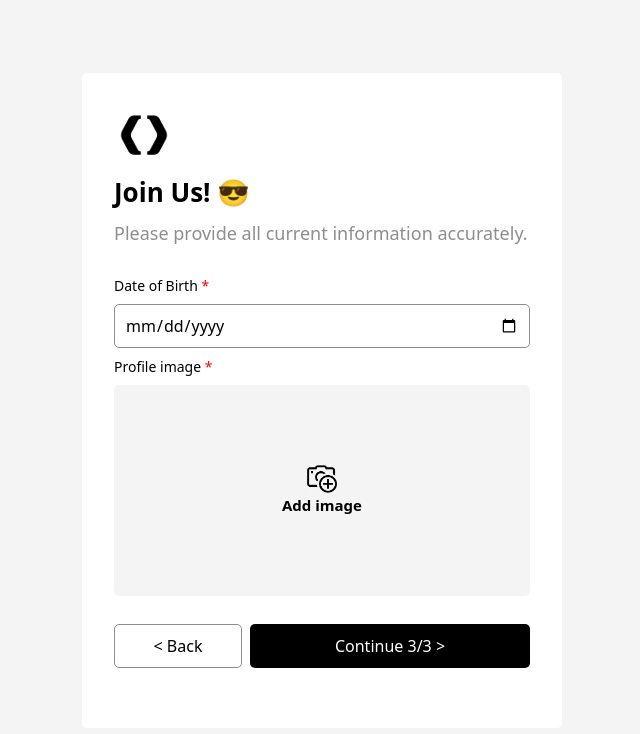
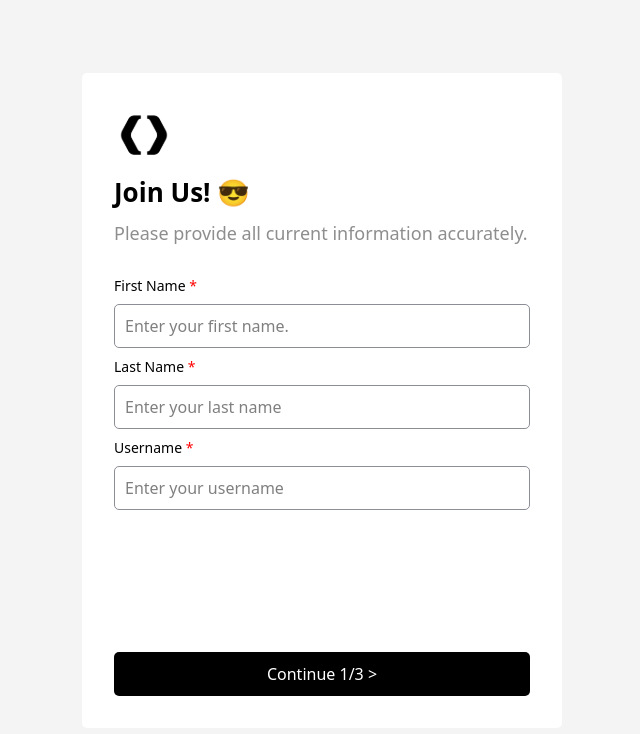
Before and after one commit to pureverdene93/project4, a Next.js app: page / in a window 1280 px wide. Shown: the top 734 px of the page, without its empty margins (318-958 px from the left). Built offline with nearby package versions, Linux system fonts and the light colour scheme.

Commit message:
unfinish

```diff
--- a/src/app/_features/StepOne.js
+++ b/src/app/_features/StepOne.js
@@ -6,14 +6,33 @@ const inputHasSpecialChac = (string) => {
   return /[\d\W]+/.test(string);
 };
 
+const stepOneLocal = (values) => {
+  localStorage.setItem("stepOne", JSON.stringify(values));
+};
+
 export const StepOne = (props) => {
   const { handlenextStep } = props;
 
-  const [nameValues, setNameValues] = useState({
-    firstName: "",
-    lastName: "",
-    userName: "",
-  });
+  const getItemFronLocalStepOne = () => {
+    const values = localStorage.getItem("stepOne");
+    if (values) {
+      return JSON.parse(values);
+    } else {
+      return {
+        firstName: "",
+        lastName: "",
+        userName: "",
+      };
+    }
+  };
+
+  const [nameValues, setNameValues] = useState(getItemFronLocalStepOne);
+
+  // const stringObject = JSON.stringify(nameValues);
+  // console.log(stringObject);
+
+  // const object = JSON.parse(stringObject);
+  // console.log(object);
 
   const [errorState, setErrorState] = useState(false);
 
@@ -53,6 +72,7 @@ export const StepOne = (props) => {
 
     if (Object.keys(errors).length === 0) {
       setErrorState({});
+      stepOneLocal(nameValues);
       handlenextStep();
     } else {
       setErrorState(errors);
--- a/src/app/_features/StepThree.js
+++ b/src/app/_features/StepThree.js
@@ -1,48 +1,70 @@
 "use client";
 import { useState } from "react";
+
+const StepThreeLocalDate = (values) => {
+  localStorage.setItem("stepThreeDate", values);
+};
+
+const StepThreeLocalImage = (imageValues) => {
+  localStorage.setItem("stepThreeImage", JSON.stringify(imageValues));
+};
 
 export const StepThree = (props) => {
   const { handlenextStep, handlebackStep } = props;
 
-  const [date, setDate] = useState("");
+  const getItemFronLocalStepthreeDate = () => {
+    const values = localStorage.getItem("stepThreeDate");
+    if (values) {
+      return { values };
+    } else {
+      return {
+        date: "",
+      };
+    }
+  };
 
-  const [image, setImage] = useState(null);
+  const getItemFronLocalStepthreeImage = () => {
+    const imageValues = localStorage.getItem("stepThreeImage");
+    if (imageValues) {
+      return JSON.parse(imageValues);
+    } else return null;
+  };
+
+  const [date, setDate] = useState(getItemFronLocalStepthreeDate);
+
+  const [image, setImage] = useState(getItemFronLocalStepthreeImage);
+
+  // console.log("this is type of image", typeof image);
+  // console.log("this is type of date", typeof date);
+  // console.log("string object image", JSON.stringify(image));
+  // console.log(JSON.parse(image));
 
   const [errorState, setErrorState] = useState(false);
 
   const dateInput = (event) => {
-    // const inputName = event.target.name;
     const inputValue = event.target.value;
     setDate(inputValue);
-    // console.log("input name", inputName);
-    // console.log("input value", inputValue);
-    // console.log("date", date);
-    console.log(inputValue);
   };
 
-  // const myDateYear = date;
   const newDate = new Date();
-  // const yearDiff = newDate.getFullYear() - myDateYear.getFullYear();
-  console.log("date", date);
-
   const rightNowYear =
     newDate.getFullYear() + (newDate.getMonth() / 12 + newDate.getDay() / 365);
-  console.log("right now year", rightNowYear);
-
   const myBirthYear = new Date(date);
-  // console.log("my birth year", myBirthYear);
   const ageRightNow =
     myBirthYear.getFullYear(date) +
     (myBirthYear.getMonth(date) / 12 + myBirthYear.getDay(date) / 365);
+  const yearDiff = rightNowYear - ageRightNow;
+  const errors = {};
 
-  const yearDiff = rightNowYear - ageRightNow;
-  // console.log("this is my age", yearDiff);
-
-  // console.log("age", ageRightNow);
-
-  // console.log("my year", myBirthYear);
-
-  const errors = {};
+  const imageChange = (event) => {
+    const imageDisplay = event.target.files[0];
+    if (imageDisplay) {
+      setImage(URL.createObjectURL(imageDisplay));
+    }
+  };
+  const imageRemove = () => {
+    setImage(null);
+  };
 
   const checkInput = () => {
     if (date.length === 0 || yearDiff <= 18) {
@@ -53,26 +75,15 @@ export const StepThree = (props) => {
     }
     return errors;
   };
-  const imageChange = (event) => {
-    const imageDisplay = event.target.files[0];
-    if (imageDisplay) {
-      setImage(URL.createObjectURL(imageDisplay));
-    }
-    // console.log(setImage);
-  };
-  const imageRemove = () => {
-    setImage(null);
-  };
-
-  // console.log("it is image type", typeof image);
-  // console.log("it is date type", typeof date);
 
   const conBtn = () => {
     const errors = checkInput();
 
     if (Object.keys(errors).length === 0) {
+      setErrorState({});
+      StepThreeLocalDate(date);
+      StepThreeLocalImage(image);
       handlenextStep();
-      setErrorState({});
     } else {
       setErrorState(errors);
     }
--- a/src/app/_features/StepTwo.js
+++ b/src/app/_features/StepTwo.js
@@ -10,15 +10,22 @@ const phoneNumber = (num) => {
 const password = (pass) => {
   return /^(?=.*\d)(?=.*[a-zA-Z])(?=.*[^a-zA-Z0-9]).+$/.test(pass);
 };
+const stepTwoLocal = (values) => {
+  localStorage.setItem("stepTwo", JSON.stringify(values));
+};
 export const StepTwo = (props) => {
   const { handlenextStep, handlebackStep } = props;
 
-  const [nameValues, setNameValues] = useState({
-    email: "",
-    phoneNumber: "",
-    password: "",
-    confirmPassword: "",
-  });
+  const getItemFromLocalStepTwo = () => {
+    const values = localStorage.getItem("stepTwo");
+    if (values) {
+      return JSON.parse(values);
+    } else {
+      return { email: "", phoneNumber: "", password: "", confirmPassword: "" };
+    }
+  };
+
+  const [nameValues, setNameValues] = useState(getItemFromLocalStepTwo);
 
   const [errorState, setErrorState] = useState(false);
 
@@ -53,6 +60,7 @@ export const StepTwo = (props) => {
 
     if (Object.keys(errors).length === 0) {
       setErrorState({});
+      stepTwoLocal(nameValues);
       handlenextStep();
     } else {
       setErrorState(errors);
--- a/src/app/page.js
+++ b/src/app/page.js
@@ -7,7 +7,7 @@ import { StepThree } from "./_features/StepThree";
 import { StepFour } from "./_features/StepFour";
 
 export default function Home() {
-  const [step, setStep] = useState(3);
+  const [step, setStep] = useState(1);
   const nextStep = () => {
     setStep(step + 1);
   };
```
